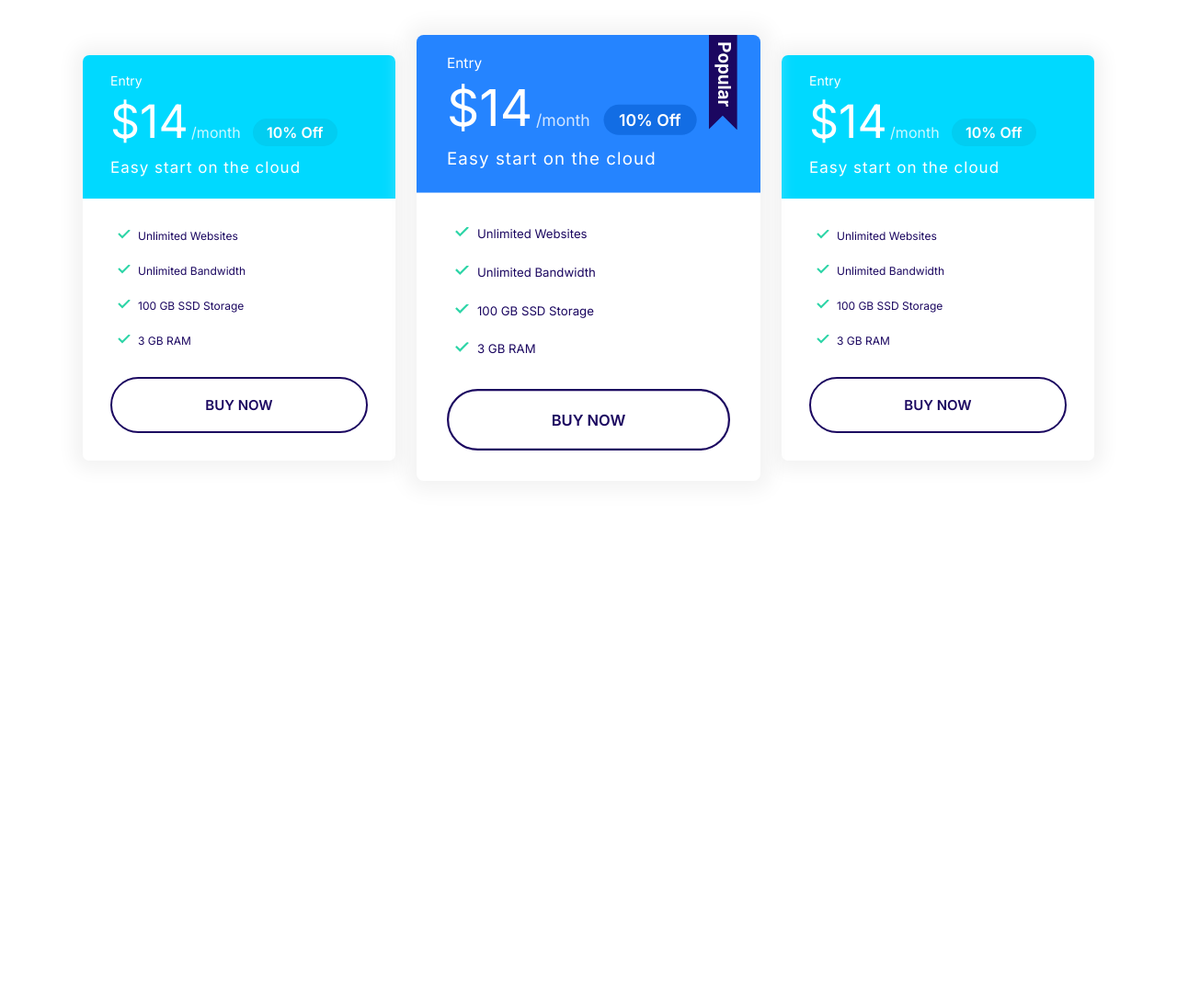
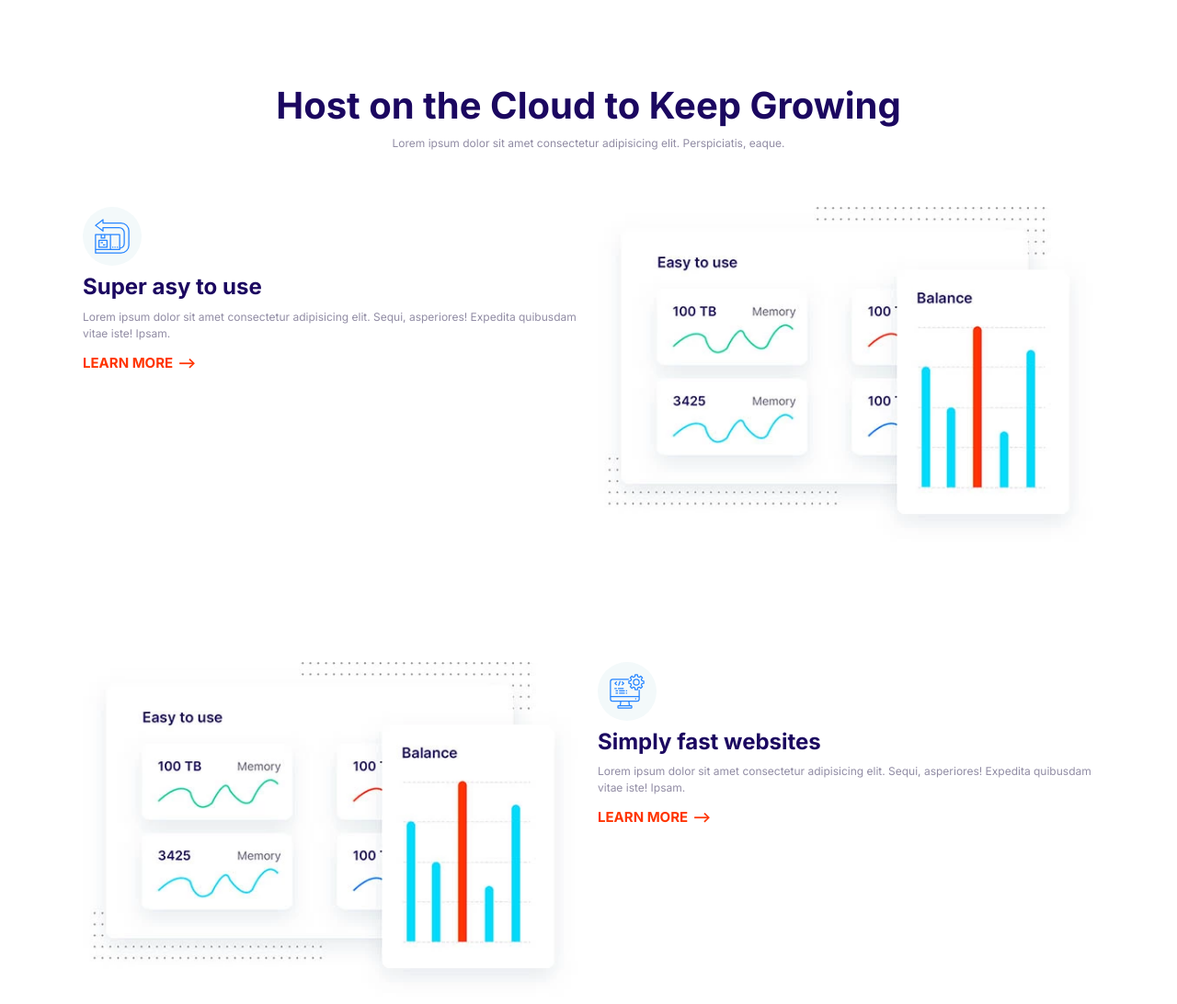
Before and after one commit to MilitsaTsvetkova/Cloudify, a plain HTML site: page index.html in a window 1280 px wide. Shown: the top 1092 px of the page at 92% size. Before the commit the page ends 800 px from the top, so only its background shows below. Drawn offline with Linux system fonts and the light colour scheme.

Commit message:
features block

```diff
--- a/css/styles.css
+++ b/css/styles.css
@@ -803,3 +803,30 @@ a {
     max-width: 500px;
     margin: 0 auto;
 }
+
+
+/* Features */
+
+.feature__heading {
+    margin: 1rem 0;
+}
+
+.feature {
+    gap: 4rem 2rem;
+    margin: 12rem 0;
+}
+
+.feature:first-of-type {
+    margin-top: 6rem;
+}
+
+.feature__image {
+    width: 100%;
+}
+
+@media screen and (min-width:768px) {
+    .feature:nth-of-type(even) .feature__content {
+        order: 2;
+    }
+
+}
--- a/index.html
+++ b/index.html
@@ -15,69 +15,120 @@
     <link rel="stylesheet" href="./css/styles.css" />
   </head>
   <body>
-    <section class="block container block-plans">
-      <div class="grid grid--cols-3">
-        <div class="plan">
-          <div class="card card--secondary">
-            <header class="card__header">
-              <h3 class="plan__name">Entry</h3>
-              <span class="plan__price">$14</span>
-              <span class="plan__billing-cycle">/month</span>
-              <span class="badge badge--secondary badge--small">10% Off</span>
-              <span class="plan__description">Easy start on the cloud</span>
-            </header>
-            <div class="card__body">
-              <ul class="list list--tick">
-                <li class="list__item">Unlimited Websites</li>
-                <li class="list__item">Unlimited Bandwidth</li>
-                <li class="list__item">100 GB SSD Storage</li>
-                <li class="list__item">3 GB RAM</li>
-              </ul>
-              <button class="btn btn--outline btn--block">Buy Now</button>
-            </div>
-          </div>
+    <section class="block container">
+      <header class="block__header">
+        <h2>Host on the Cloud to Keep Growing</h2>
+        <p>
+          Lorem ipsum dolor sit amet consectetur adipisicing elit. Perspiciatis,
+          eaque.
+        </p>
+      </header>
+      <article class="grid grid--cols-2 feature">
+        <div class="feature__content">
+          <span class="icon-container">
+            <svg class="icon icon--primary">
+              <use xlink:href="icons/sprite.svg#easy"></use>
+            </svg>
+          </span>
+          <h3 class="feature__heading">Super asy to use</h3>
+          <p>
+            Lorem ipsum dolor sit amet consectetur adipisicing elit. Sequi,
+            asperiores! Expedita quibusdam vitae iste! Ipsam.
+          </p>
+          <a href="#" class="link-arrow">Learn More</a>
         </div>
-        <div class="plan plan--popular">
-          <div class="card card--primary">
-            <header class="card__header">
-              <h3 class="plan__name">Entry</h3>
-              <span class="plan__price">$14</span>
-              <span class="plan__billing-cycle">/month</span>
-              <span class="badge badge--primary badge--small">10% Off</span>
-              <span class="plan__description">Easy start on the cloud</span>
-            </header>
-            <div class="card__body">
-              <ul class="list list--tick">
-                <li class="list__item">Unlimited Websites</li>
-                <li class="list__item">Unlimited Bandwidth</li>
-                <li class="list__item">100 GB SSD Storage</li>
-                <li class="list__item">3 GB RAM</li>
-              </ul>
-              <button class="btn btn--outline btn--block">Buy Now</button>
-            </div>
-          </div>
+        <picture>
+          <source
+            type="image/webp"
+            srcset="images/easy.webp 1x, images/easy@2x.webp 2x"
+          />
+          <source
+            type="image/jpg"
+            srcset="images/easy.jpg 1x, images/easy@2x.webp 2x"
+          />
+          <img class="feature__image" src="images/easy@2x.jpg" alt="" />
+        </picture>
+      </article>
+      <article class="grid grid--cols-2 feature">
+        <div class="feature__content">
+          <span class="icon-container">
+            <svg class="icon icon--primary">
+              <use xlink:href="icons/sprite.svg#computer"></use>
+            </svg>
+          </span>
+          <h3 class="feature__heading">Simply fast websites</h3>
+          <p>
+            Lorem ipsum dolor sit amet consectetur adipisicing elit. Sequi,
+            asperiores! Expedita quibusdam vitae iste! Ipsam.
+          </p>
+          <a href="#" class="link-arrow">Learn More</a>
         </div>
-        <div class="plan">
-          <div class="card card--secondary">
-            <header class="card__header">
-              <h3 class="plan__name">Entry</h3>
-              <span class="plan__price">$14</span>
-              <span class="plan__billing-cycle">/month</span>
-              <span class="badge badge--secondary badge--small">10% Off</span>
-              <span class="plan__description">Easy start on the cloud</span>
-            </header>
-            <div class="card__body">
-              <ul class="list list--tick">
-                <li class="list__item">Unlimited Websites</li>
-                <li class="list__item">Unlimited Bandwidth</li>
-                <li class="list__item">100 GB SSD Storage</li>
-                <li class="list__item">3 GB RAM</li>
-              </ul>
-              <button class="btn btn--outline btn--block">Buy Now</button>
-            </div>
-          </div>
+        <picture>
+          <source
+            type="image/webp"
+            srcset="images/easy.webp 1x, images/easy@2x.webp 2x"
+          />
+          <source
+            type="image/jpg"
+            srcset="images/easy.jpg 1x, images/easy@2x.webp 2x"
+          />
+          <img class="feature__image" src="images/easy@2x.jpg" alt="" />
+        </picture>
+      </article>
+
+      <article class="grid grid--cols-2 feature">
+        <div class="feature__content">
+          <span class="icon-container">
+            <svg class="icon icon--primary">
+              <use xlink:href="icons/sprite.svg#wordpress"></use>
+            </svg>
+          </span>
+          <h3 class="feature__heading">WordPress made easy</h3>
+          <p>
+            Lorem ipsum dolor sit amet consectetur adipisicing elit. Sequi,
+            asperiores! Expedita quibusdam vitae iste! Ipsam.
+          </p>
+          <a href="#" class="link-arrow">Learn More</a>
         </div>
-      </div>
+        <picture>
+          <source
+            type="image/webp"
+            srcset="images/easy.webp 1x, images/easy@2x.webp 2x"
+          />
+          <source
+            type="image/jpg"
+            srcset="images/easy.jpg 1x, images/easy@2x.webp 2x"
+          />
+          <img class="feature__image" src="images/easy@2x.jpg" alt="" />
+        </picture>
+      </article>
+
+      <article class="grid grid--cols-2 feature">
+        <div class="feature__content">
+          <span class="icon-container">
+            <svg class="icon icon--primary">
+              <use xlink:href="icons/sprite.svg#clock"></use>
+            </svg>
+          </span>
+          <h3 class="feature__heading">24/7 Expert Support</h3>
+          <p>
+            Lorem ipsum dolor sit amet consectetur adipisicing elit. Sequi,
+            asperiores! Expedita quibusdam vitae iste! Ipsam.
+          </p>
+          <a href="#" class="link-arrow">Learn More</a>
+        </div>
+        <picture>
+          <source
+            type="image/webp"
+            srcset="images/easy.webp 1x, images/easy@2x.webp 2x"
+          />
+          <source
+            type="image/jpg"
+            srcset="images/easy.jpg 1x, images/easy@2x.webp 2x"
+          />
+          <img class="feature__image" src="images/easy@2x.jpg" alt="" />
+        </picture>
+      </article>
     </section>
     <script src="js/main.js"></script>
   </body>
```
Also changed, not shown: components/features-block.html (added, +115 -0 lines), components/hero.html (+11 -0 lines), images/banner.webp (added), images/banner@2x.png (added), images/banner@2x.webp (added), images/easy.webp (added), images/easy@2x.jpg (added), images/easy@2x.webp (added), 1 other file.
